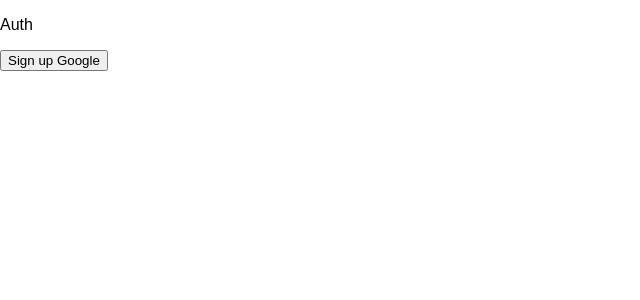
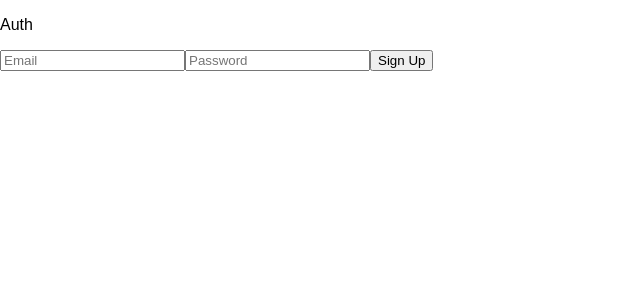
Before and after one commit to RepoCheyo/RandomDogs, a React (Create React App) app: page /auth in a window 1280 px wide. Shown: the top 300 px of the page, without its empty margins (0-640 px from the left). Built offline with nearby package versions, Linux system fonts and the light colour scheme; a web font is replaced by a local one.

Commit message:
firebase-signup-integration

```diff
--- /dev/null
+++ b/src/FirebaseConfig.js
@@ -0,0 +1,25 @@
+// Import the functions you need from the SDKs you need
+import { initializeApp } from "firebase/app";
+import { getAnalytics } from "firebase/analytics";
+import { getAuth } from "firebase/auth";
+import { getFirestore } from "firebase/firestore";
+// TODO: Add SDKs for Firebase products that you want to use
+// https://firebase.google.com/docs/web/setup#available-libraries
+
+// Your web app's Firebase configuration
+// For Firebase JS SDK v7.20.0 and later, measurementId is optional
+const firebaseConfig = {
+  apiKey: "AIzaSyAR1BBCZWTolimPxcc9i6SuCL4oJNU6FlU",
+  authDomain: "random-dogs-c8588.firebaseapp.com",
+  projectId: "random-dogs-c8588",
+  storageBucket: "random-dogs-c8588.appspot.com",
+  messagingSenderId: "32589480741",
+  appId: "1:32589480741:web:664a79fb008a049b10d0cc",
+  measurementId: "G-V0Q94NK15K",
+};
+
+// Initialize Firebase
+export const app = initializeApp(firebaseConfig);
+export const auth = getAuth(app);
+export const db = getFirestore(app);
+const analytics = getAnalytics(app);
--- a/src/pages/Auth.js
+++ b/src/pages/Auth.js
@@ -1,13 +1,42 @@
-import React from "react";
+import React, { useState } from "react";
 import "../styles/Auth.css";
+import { createUserWithEmailAndPassword } from "firebase/auth";
+import { db, auth, app } from "../FirebaseConfig";
 
 function Auth() {
-  const signInWithGoogle = () => {};
+  const [email, setEmail] = useState();
+  const [password, setPassword] = useState();
+
+  const signUp = () => {
+    createUserWithEmailAndPassword(auth, email, password)
+      .then((userCredential) => {
+        // Signed in
+        const user = userCredential.user;
+        console.log(user);
+        // ...
+      })
+      .catch((error) => {
+        alert(error.message);
+        // ..
+      });
+  };
 
   return (
     <div>
       <p>Auth</p>
-      <button onClick={signInWithGoogle}>Sign up Google</button>
+      <input
+        placeholder="Email"
+        type="text"
+        onChange={(e) => setEmail(e.target.value)}
+        value={email}
+      ></input>
+      <input
+        placeholder="Password"
+        type="password"
+        onChange={(e) => setPassword(e.target.value)}
+        value={password}
+      ></input>
+      <button onClick={signUp}>Sign Up</button>
     </div>
   );
 }
```
Also changed, not shown: src/firebase.js (deleted, +0 -21 lines).
